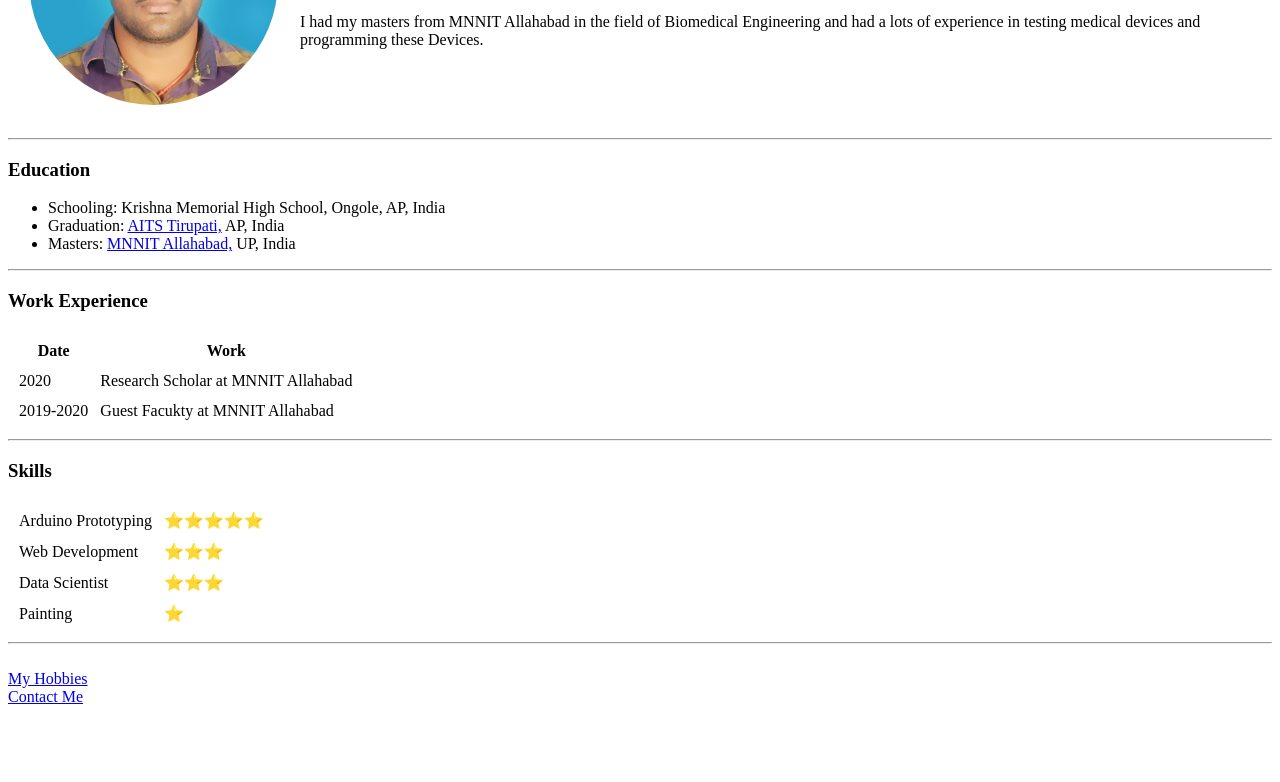
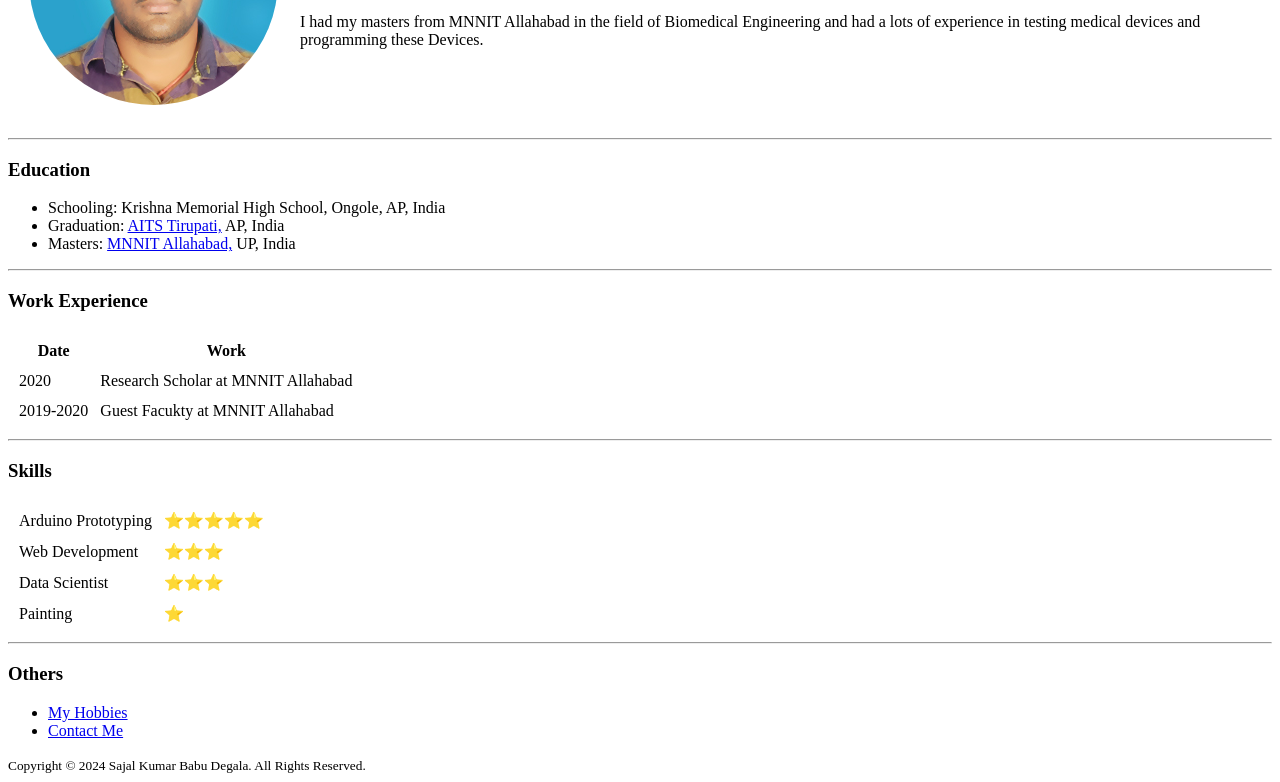
Before and after one commit to sajaldegal/cv, a plain HTML site: page index.html in a window 1280 px wide. Shown: the part 173-955 px from the top of the page. Before the commit the page ends 887 px from the top, so only its background shows below. Drawn offline with Linux system fonts and the light colour scheme.

Commit message:
Add files via upload

```diff
--- a/index.html
+++ b/index.html
@@ -3,7 +3,8 @@
 
 <head>
   <meta charset="utf-8">
-  <title>Sajal's Personal Site</title>
+  <meta name="viewport" content="width=device-width, initial-scale=1.0">
+  <title>My Resume</title>
 </head>
 
 <body>
@@ -15,14 +16,14 @@
       <p>I had my masters from MNNIT Allahabad in the field of Biomedical Engineering and had a lots of experience in testing medical devices and programming these Devices.</p></td>
     </tr>
   </table>
-  <hr>
+  <hr />
   <h3>Education</h3>
   <ul>
     <li>Schooling: Krishna Memorial High School, Ongole, AP, India</li>
     <li>Graduation: <a href="https://aits-tpt.edu.in/">AITS Tirupati,</a> AP, India</li>
     <li>Masters: <a href="http://mnnit.ac.in/">MNNIT Allahabad,</a> UP, India</li>
   </ul>
-  <hr>
+  <hr />
   <h3>Work Experience</h3>
   <table cellspacing="10">
     <thead>
@@ -64,8 +65,16 @@
       </table>
 
   <hr>
-    <br><a href="hobbies.html">My Hobbies</a><br>
-    <a href="contact-me.html">Contact Me</a>
+  <h3>Others</h3>
+  <ul>
+    <li><a href="hobbies.html">My Hobbies</a></li>
+    <li><a href="contact-me.html">Contact Me</a></li>
+  </ul>
+  <footer>
+    <small>
+      Copyright © 2024 Sajal Kumar Babu Degala. All Rights Reserved.
+    </small>
+  </footer>
 </body>
 
 </html>
```
Also changed, not shown: contact-me.html (+1 -0 lines).
